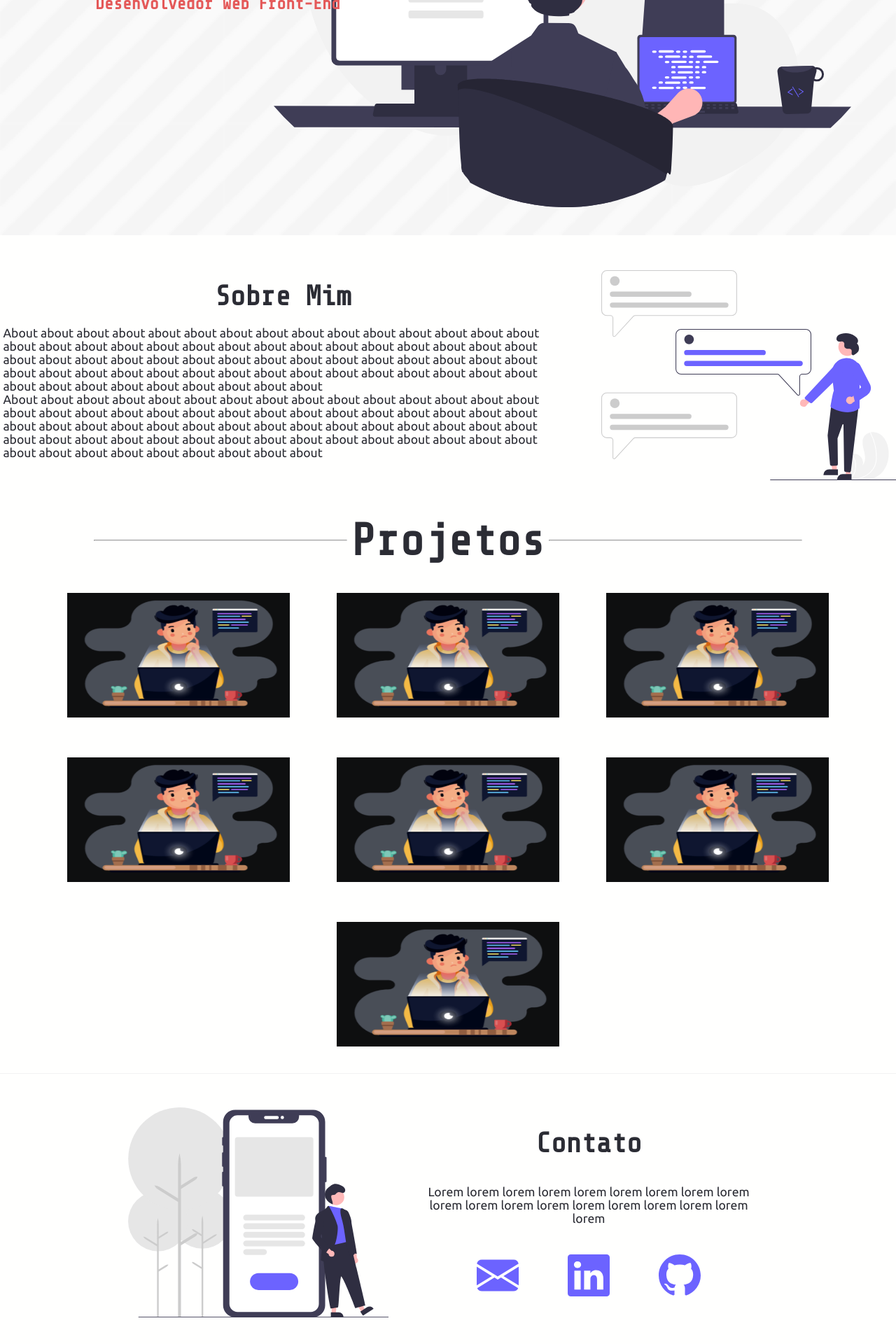
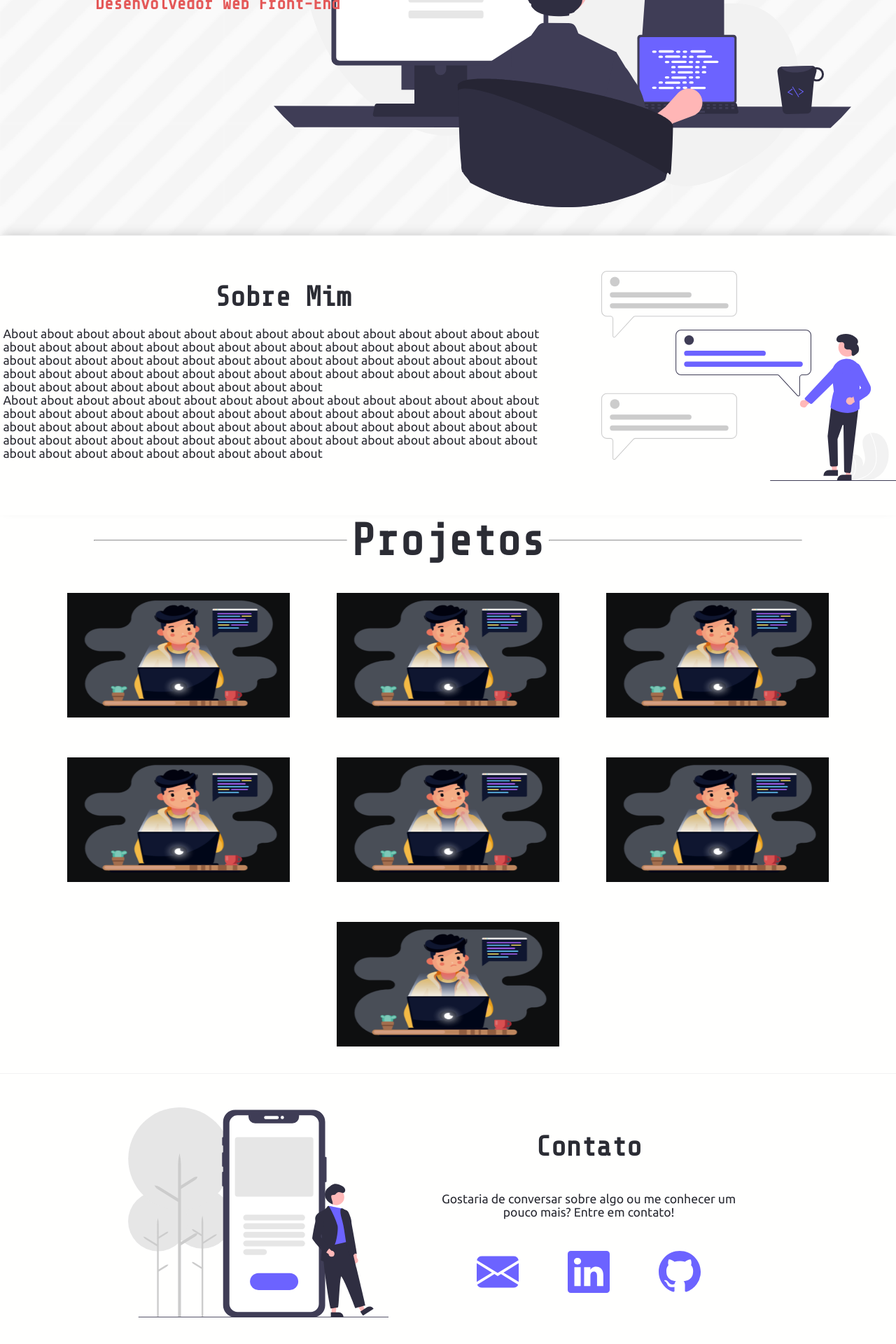
Before and after one commit to celso-rodrigo/celso-rodrigo.github.io, a React (Create React App) app: page / in a window 1280 px wide. Shown: the part 464-2384 px from the top of the page at 70% size. Built offline with nearby package versions, Linux system fonts and the light colour scheme.

Commit message:
Adicionado texto de contato; Adicionado AOS.

```diff
--- a/package.json
+++ b/package.json
@@ -7,6 +7,7 @@
     "@testing-library/jest-dom": "^5.16.5",
     "@testing-library/react": "^13.4.0",
     "@testing-library/user-event": "^13.5.0",
+    "aos": "^2.3.4",
     "react": "^18.2.0",
     "react-dom": "^18.2.0",
     "react-scripts": "5.0.1",
--- a/public/index.html
+++ b/public/index.html
@@ -14,11 +14,16 @@
     <link rel="preconnect" href="https://fonts.googleapis.com">
     <link rel="preconnect" href="https://fonts.gstatic.com" crossorigin>
     <link href="https://fonts.googleapis.com/css2?family=Share+Tech+Mono&family=Ubuntu:ital,wght@0,300;0,400;0,700;1,300;1,400;1,700&display=swap" rel="stylesheet">
+    <link rel="stylesheet" href="https://unpkg.com/aos@next/dist/aos.css" />
     <title>Celso Rodrigo</title>
   </head>
   <body>
     <noscript>Você precisa habilitar JavaScript para rodar esta aplicação.</noscript>
     <div id="root"></div>
     <script src="vendors/easings.min.js"></script>
+    <script src="https://unpkg.com/aos@next/dist/aos.js"></script>
+    <script>
+     AOS.init({once: true});
+    </script>
   </body>
 </html>
--- a/src/components/Contact.js
+++ b/src/components/Contact.js
@@ -12,7 +12,7 @@ function Contact() {
       </div>
       <div className="content-container">
         <h1>Contato</h1>
-        <p>Lorem lorem lorem lorem lorem lorem lorem lorem lorem lorem lorem lorem lorem lorem lorem lorem lorem lorem lorem  </p>
+        <p>Gostaria de conversar sobre algo ou me conhecer um pouco mais? Entre em contato!</p>
         <div className="contact-links">
           <a href='mailto:celsorodrigoma@gmail.com' title="celsorodrigoma@gmail.com">
             <img src={email} alt='Email' />
--- a/src/components/ProjectCard.js
+++ b/src/components/ProjectCard.js
@@ -6,10 +6,10 @@ import PropTypes from "prop-types";
 function ProjectCard({info}) {
   const { displayProject } = useContext(Context);
 
-  const { img, name } = info;
+  const { img, name, id } = info;
 
   return (
-    <div onClick={() => displayProject(info)} className="project-card"  title={name}>
+    <div onClick={() => displayProject(info)} className="project-card"  title={name}  data-aos="fade-left" data-aos-duration={`${1000 + id * 200}`}>
       <img src={img} alt="Project thumbnail."/>
     </div>
   );
--- a/src/styles/about.css
+++ b/src/styles/about.css
@@ -1,9 +1,12 @@
 .about {
+	z-index: 2;
 	padding: 40px 0;
 	gap: 30px;
   display: flex;
 	justify-content: center;
 	height: 400px;
+	border-top: 1px solid var(--color-4);
+	box-shadow: 0 -5px 15px -5px rgba(0, 0, 0, 0.2);
 }
 
 .about-img {
--- a/src/styles/nav.css
+++ b/src/styles/nav.css
@@ -5,7 +5,7 @@
   top: 0;
   width: 100%;
   height: 70px;
-  z-index: 1;
+  z-index: 3;
   display: flex;
   align-items: center;
   justify-content: flex-end;
```
Also changed, not shown: 1 other file (tests, documents, lock files or other folders).
